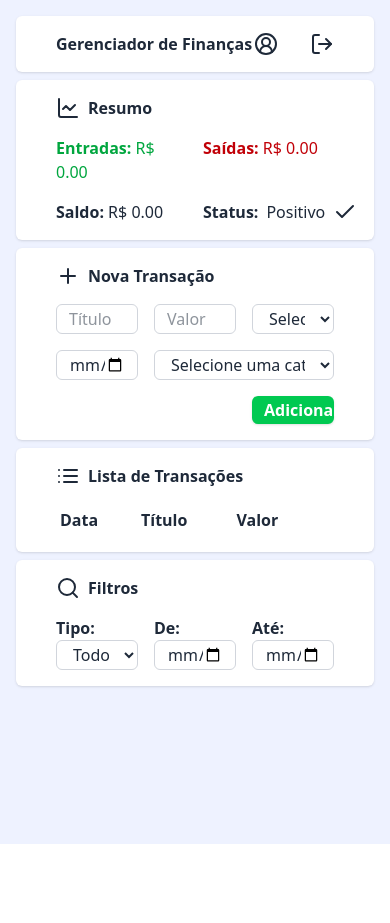
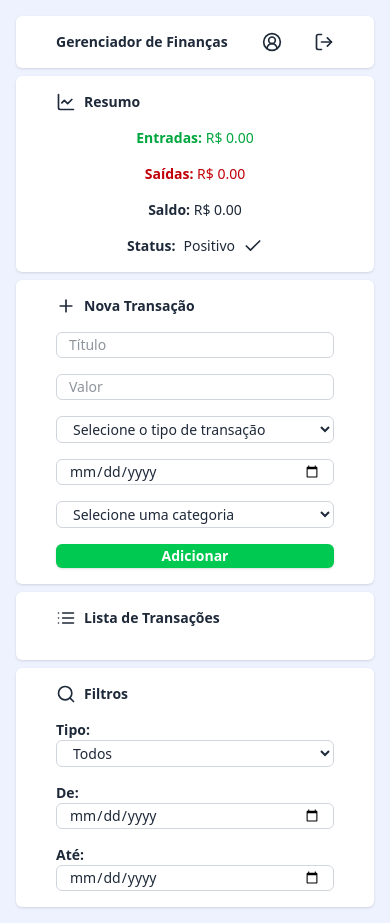
Before and after one commit to Gsn00/gerenciador-de-financas-react, a React (Vite) app: page / in a window 390 px wide. Before the commit the page ends 844 px from the top, so only its background shows below. Built offline with nearby package versions, Linux system fonts and the light colour scheme.

Commit message:
Responsive design

```diff
--- a/index.html
+++ b/index.html
@@ -7,7 +7,7 @@
     <title>Gerenciador de Finanças</title>
   </head>
   <body>
-    <div id="root"></div>
+    <div class="text-sm sm:text-base" id="root"></div>
     <script type="module" src="/src/main.jsx"></script>
   </body>
 </html>
--- a/src/components/Filter.jsx
+++ b/src/components/Filter.jsx
@@ -1,16 +1,19 @@
 import { Search } from "lucide-react";
 import Select from "./Select";
 import Input from "./Input";
+import { Icon } from "./Icon";
 
 function Filter(props) {
   return (
     <div className="text-gray-800 flex flex-col space-y-4 bg-white py-4 px-10 rounded-md shadow">
       <div className="flex space-x-2">
-        <Search />
+        <Icon>
+          <Search />
+        </Icon>
         <p className="font-bold">Filtros</p>
       </div>
 
-      <div className="grid grid-cols-3 gap-4">
+      <div className="flex flex-col sm:grid sm:grid-cols-3 gap-4">
         <div>
           <p className="font-bold">Tipo:</p>
           <Select
--- a/src/components/Header.jsx
+++ b/src/components/Header.jsx
@@ -1,4 +1,5 @@
 import { CircleUserRound, LogOut } from "lucide-react";
+import { Icon } from "./Icon";
 
 function Header() {
   return (
@@ -6,10 +7,14 @@ function Header() {
       <h1 className="font-bold">Gerenciador de Finanças</h1>
       <div className="flex items-center space-x-8">
         <button className="cursor-pointer">
-          <CircleUserRound />
+          <Icon>
+            <CircleUserRound />
+          </Icon>
         </button>
         <button className="cursor-pointer">
-          <LogOut />
+          <Icon>
+            <LogOut />
+          </Icon>
         </button>
       </div>
     </div>
--- /dev/null
+++ b/src/components/Icon.jsx
@@ -0,0 +1,7 @@
+import React from "react";
+
+export const Icon = ({ children, className = "" }) => {
+  return React.cloneElement(children, {
+    className: `w-5 h-5 sm:w-6 sm:h-6 ${className}`,
+  });
+};
--- a/src/components/NewTransaction.jsx
+++ b/src/components/NewTransaction.jsx
@@ -2,6 +2,7 @@ import { Plus } from "lucide-react";
 import Input from "./Input";
 import Select from "./Select";
 import { useState } from "react";
+import { Icon } from "./Icon";
 
 function NewTransaction(props) {
   const [title, setTitle] = useState("");
@@ -13,11 +14,13 @@ function NewTransaction(props) {
   return (
     <div className="text-gray-800 flex flex-col space-y-4 bg-white py-4 px-10 rounded-md shadow">
       <div className="flex space-x-2">
-        <Plus />
+        <Icon>
+          <Plus />
+        </Icon>
         <p className="font-bold">Nova Transação</p>
       </div>
 
-      <div className="grid grid-cols-3 gap-4">
+      <div className="flex flex-col sm:grid sm:grid-cols-3 gap-4">
         <Input
           type="text"
           placeholder="Título"
--- a/src/components/Summary.jsx
+++ b/src/components/Summary.jsx
@@ -1,14 +1,17 @@
 import { ChartLine, Check, X } from "lucide-react";
+import { Icon } from "./Icon";
 
 function Summary(props) {
   return (
     <div className="text-gray-800 flex flex-col space-y-4 bg-white py-4 px-10 rounded-md shadow">
       <div className="flex space-x-2">
-        <ChartLine />
+        <Icon>
+          <ChartLine />
+        </Icon>
         <p className="font-bold">Resumo</p>
       </div>
 
-      <div className="grid grid-cols-2 gap-4">
+      <div className="grid grid-cols-1 text-center sm:text-left sm:grid-cols-2 gap-4">
         <p className="text-green-600">
           <b>Entradas:</b> R$ {props.inflows}
         </p>
@@ -18,15 +21,21 @@ function Summary(props) {
         <p>
           <b>Saldo:</b> R$ {props.balance}
         </p>
-        <p className="flex gap-2">
+        <p className="flex gap-2 w-full justify-center sm:justify-start">
           <b>Status:</b>
           {props.balance >= 0 ? (
             <span className="flex gap-2">
-              Positivo <Check />
+              Positivo{" "}
+              <Icon>
+                <Check />
+              </Icon>
             </span>
           ) : (
             <span className="flex gap-0.5">
-              Negativo <X />
+              Negativo{" "}
+              <Icon>
+                <X />
+              </Icon>
             </span>
           )}
         </p>
--- a/src/components/Transactions.jsx
+++ b/src/components/Transactions.jsx
@@ -1,15 +1,18 @@
 import { List, Trash, Pencil } from "lucide-react";
 import { Link } from "react-router";
+import { Icon } from "./Icon";
 
 function Transactions(props) {
   return (
     <div className="text-gray-800 flex flex-col space-y-4 bg-white py-4 px-10 rounded-md shadow">
       <div className="flex space-x-2">
-        <List />
+        <Icon>
+          <List />
+        </Icon>
         <p className="font-bold">Lista de Transações</p>
       </div>
 
-      <table>
+      <table className="max-sm:hidden">
         <thead className="text-left">
           <tr>
             <th>Data</th>
@@ -49,6 +52,50 @@ function Transactions(props) {
           ))}
         </tbody>
       </table>
+
+      <div className="sm:hidden flex flex-col gap-4">
+        {props.transactions.map((transaction) => (
+          <div
+            key={transaction.id}
+            className="flex flex-col gap-1 text-md rounded-md p-4 shadow"
+          >
+            <div className="flex justify-between">
+              <span className="font-bold">Data:</span>
+              <span>{transaction.date}</span>
+            </div>
+            <div className="flex justify-between">
+              <span className="font-bold">Título:</span>
+              <span>{transaction.title}</span>
+            </div>
+            <div className="flex justify-between">
+              <span className="font-bold">Valor:</span>
+              <span>{transaction.value}</span>
+            </div>
+            <div className="flex justify-between items-center">
+              <button
+                onClick={() => props.onDeleteTransaction(transaction.id)}
+                className="cursor-pointer"
+              >
+                <Icon>
+                  <Trash />
+                </Icon>
+              </button>
+              <button className="cursor-pointer">
+                <Link
+                  to={{
+                    pathname: "/edittransaction",
+                  }}
+                  state={transaction}
+                >
+                  <Icon>
+                    <Pencil />
+                  </Icon>
+                </Link>
+              </button>
+            </div>
+          </div>
+        ))}
+      </div>
     </div>
   );
 }
--- a/src/pages/EditTransaction.jsx
+++ b/src/pages/EditTransaction.jsx
@@ -4,6 +4,7 @@ import Input from "../components/Input";
 import Select from "../components/Select";
 import { useState } from "react";
 import { useLocation, useNavigate } from "react-router";
+import { Icon } from "../components/Icon";
 
 function EditTransaction() {
   const location = useLocation();
@@ -27,11 +28,13 @@ function EditTransaction() {
 
         <div className="text-gray-800 flex flex-col space-y-4 bg-white py-4 px-10 rounded-md shadow">
           <div className="flex space-x-2">
-            <Pencil />
+            <Icon>
+              <Pencil />
+            </Icon>
             <p className="font-bold">Editar Transação</p>
           </div>
 
-          <div className="grid grid-cols-3 gap-4">
+          <div className="flex flex-col sm:grid sm:grid-cols-3 gap-4">
             <Input
               type="text"
               placeholder="Título"
```
Also changed, not shown: src/pages/Home.jsx (deleted).
